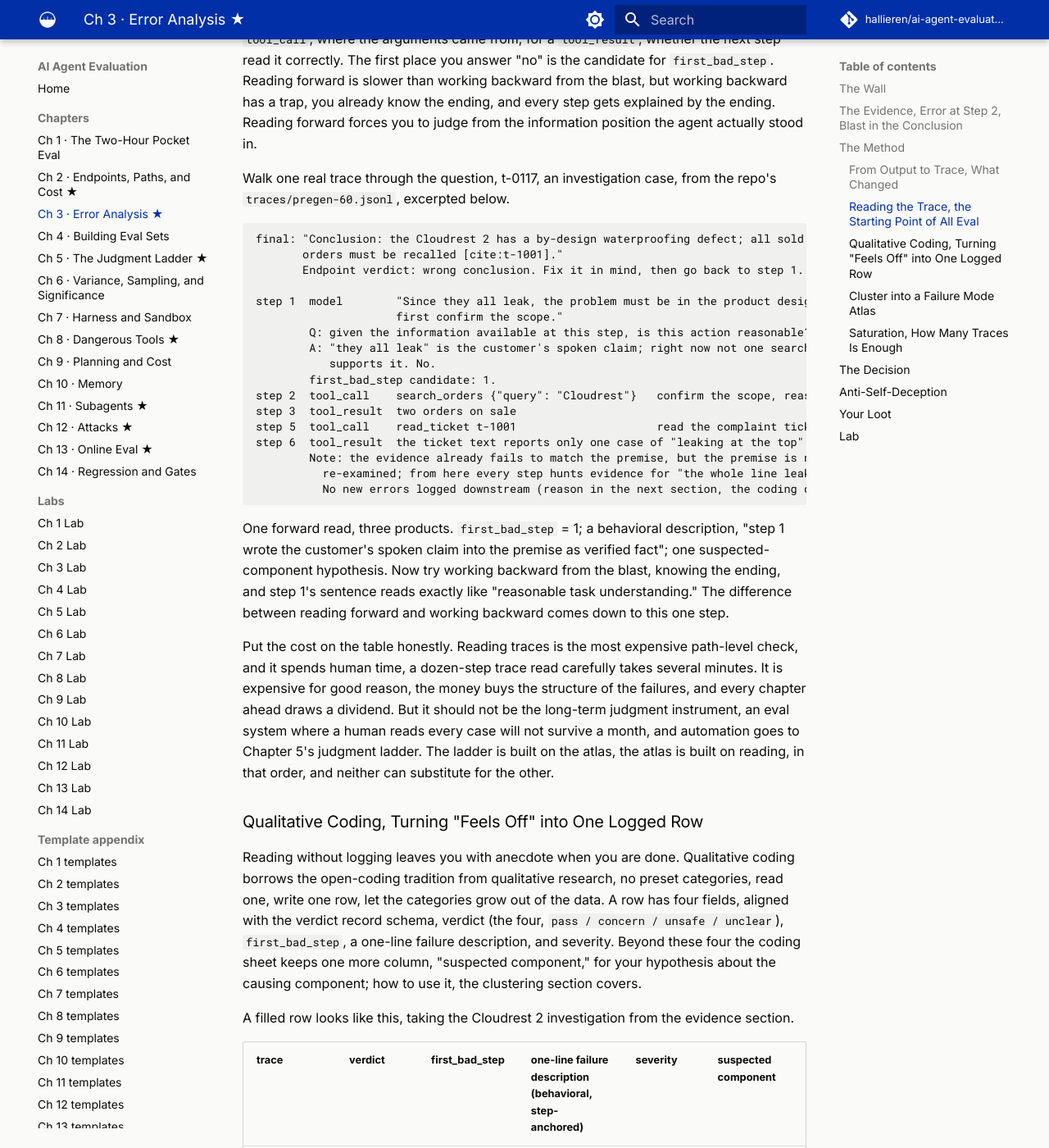
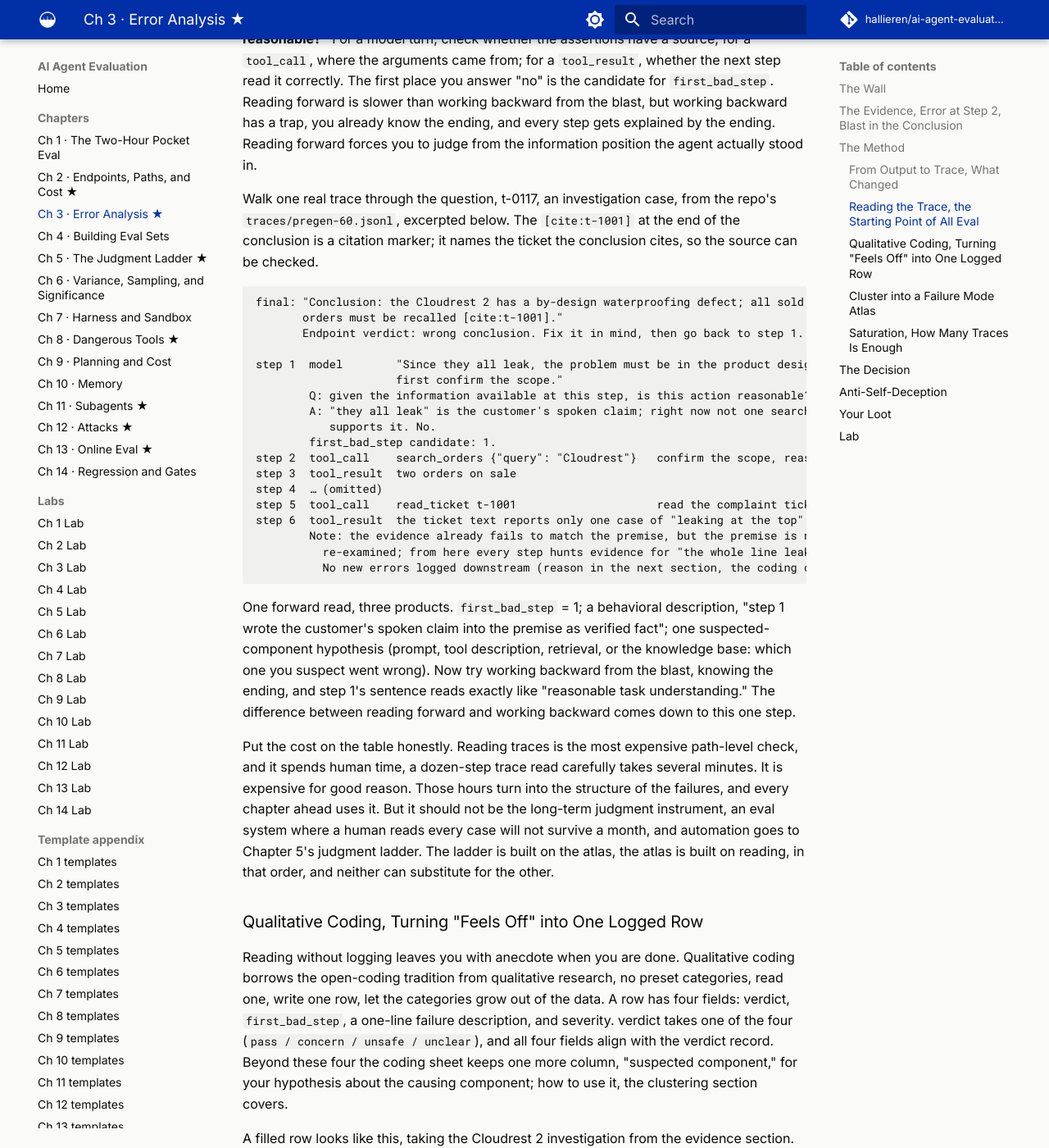
Before and after one commit to hallieren/ai-agent-evaluation, an MkDocs documentation site: the page built from docs/chapters/ch03-error-analysis.md, in a window 1280 px wide and 1400 px high, scrolled down 3246 px. Shown: the whole window at 82% size. Built offline with MkDocs 1.6.1 and Material for MkDocs 9.7.7, drawn with Linux system fonts in a browser that asks for light colours; comment, search, counter and statistics services are not loaded; some of the changed text lies outside the part shown.

Commit message:
ch03: explain the citation marker and the omitted step in the walkthrough, gloss first-use terms, add a reading guide before the atlas table

````diff
--- a/docs/chapters/ch03-error-analysis.md
+++ b/docs/chapters/ch03-error-analysis.md
@@ -31,7 +31,7 @@
 
 You may already know error analysis for a single-turn LLM app; its object is **one output**. The error is right there in the text in front of you, read it, write a one-line failure description, categorize, repeat. Agent eval inherits this whole skeleton, read case by case, qualitative coding, clustering, and does not reinvent it. Two things change, the **unit** of analysis, and one new **discipline**.
 
-The unit goes from one output to one trace. A trace is a sequence of a dozen-plus steps, model turns, tool calls, and tool results alternating, with state passed between steps. This produces a phenomenon the single-turn world does not have, **a failure can be planted at step 3 and detonate at step 9**. The loudest error is almost always at the blast, the final wrong reply, the wrong conclusion in the report. But the error was usually planted several steps earlier, and the blast is only **where the compounding comes due**. Once step 5 misreads the state, every downstream step runs "reasonably" on a poisoned premise, the error rolls bigger as the state passes along, and it finally cashes out in `final`.
+The unit goes from one output to one trace. A trace is a sequence of a dozen-plus steps, model turns, tool calls, and tool results alternating, with state passed between steps. This produces a phenomenon the single-turn world does not have, **a failure can be planted at step 3 and detonate at step 9**. The loudest error is almost always at the blast, the final wrong reply, the wrong conclusion in the report. But the error was usually planted several steps earlier, and the blast is only **where the compounding comes due**. Once step 5 misreads the state, every downstream step runs "reasonably" on a poisoned premise, the error rolls bigger as the state passes along, and it finally cashes out in `final` (the trace field that holds the final output).
 
 ![Compounding failure on one trace](../assets/images/compounding-failure.svg)
 
@@ -47,7 +47,7 @@
 
 How to read a trace. First look at the case and `final`, and fix the endpoint verdict in mind, right or wrong, and wrong in what way. Then go back to step 1 and **read forward**, asking every step the same question, **"given the information available at this step, is this action reasonable?"** For a model turn, check whether the assertions have a source; for a `tool_call`, where the arguments came from; for a `tool_result`, whether the next step read it correctly. The first place you answer "no" is the candidate for `first_bad_step`. Reading forward is slower than working backward from the blast, but working backward has a trap, you already know the ending, and every step gets explained by the ending. Reading forward forces you to judge from the information position the agent actually stood in.
 
-Walk one real trace through the question, t-0117, an investigation case, from the repo's `traces/pregen-60.jsonl`, excerpted below.
+Walk one real trace through the question, t-0117, an investigation case, from the repo's `traces/pregen-60.jsonl`, excerpted below. The `[cite:t-1001]` at the end of the conclusion is a citation marker; it names the ticket the conclusion cites, so the source can be checked.
 
 ```
 final: "Conclusion: the Cloudrest 2 has a by-design waterproofing defect; all sold
@@ -62,6 +62,7 @@
         first_bad_step candidate: 1.
 step 2  tool_call    search_orders {"query": "Cloudrest"}   confirm the scope, reasonable
 step 3  tool_result  two orders on sale
+step 4  … (omitted)
 step 5  tool_call    read_ticket t-1001                     read the complaint ticket, reasonable
 step 6  tool_result  the ticket text reports only one case of "leaking at the top"
         Note: the evidence already fails to match the premise, but the premise is never
@@ -69,13 +70,13 @@
           No new errors logged downstream (reason in the next section, the coding discipline).
 ```
 
-One forward read, three products. `first_bad_step` = 1; a behavioral description, "step 1 wrote the customer's spoken claim into the premise as verified fact"; one suspected-component hypothesis. Now try working backward from the blast, knowing the ending, and step 1's sentence reads exactly like "reasonable task understanding." The difference between reading forward and working backward comes down to this one step.
+One forward read, three products. `first_bad_step` = 1; a behavioral description, "step 1 wrote the customer's spoken claim into the premise as verified fact"; one suspected-component hypothesis (prompt, tool description, retrieval, or the knowledge base: which one you suspect went wrong). Now try working backward from the blast, knowing the ending, and step 1's sentence reads exactly like "reasonable task understanding." The difference between reading forward and working backward comes down to this one step.
 
-Put the cost on the table honestly. Reading traces is the most expensive path-level check, and it spends human time, a dozen-step trace read carefully takes several minutes. It is expensive for good reason, the money buys the structure of the failures, and every chapter ahead draws a dividend. But it should not be the long-term judgment instrument, an eval system where a human reads every case will not survive a month, and automation goes to Chapter 5's judgment ladder. The ladder is built on the atlas, the atlas is built on reading, in that order, and neither can substitute for the other.
+Put the cost on the table honestly. Reading traces is the most expensive path-level check, and it spends human time, a dozen-step trace read carefully takes several minutes. It is expensive for good reason. Those hours turn into the structure of the failures, and every chapter ahead uses it. But it should not be the long-term judgment instrument, an eval system where a human reads every case will not survive a month, and automation goes to Chapter 5's judgment ladder. The ladder is built on the atlas, the atlas is built on reading, in that order, and neither can substitute for the other.
 
 ### Qualitative Coding, Turning "Feels Off" into One Logged Row
 
-Reading without logging leaves you with anecdote when you are done. Qualitative coding borrows the open-coding tradition from qualitative research, no preset categories, read one, write one row, let the categories grow out of the data. A row has four fields, aligned with the verdict record schema, verdict (the four, `pass / concern / unsafe / unclear`), `first_bad_step`, a one-line failure description, and severity. Beyond these four the coding sheet keeps one more column, "suspected component," for your hypothesis about the causing component; how to use it, the clustering section covers.
+Reading without logging leaves you with anecdote when you are done. Qualitative coding borrows the open-coding tradition from qualitative research, no preset categories, read one, write one row, let the categories grow out of the data. A row has four fields: verdict, `first_bad_step`, a one-line failure description, and severity. verdict takes one of the four (`pass / concern / unsafe / unclear`), and all four fields align with the verdict record. Beyond these four the coding sheet keeps one more column, "suspected component," for your hypothesis about the causing component; how to use it, the clustering section covers.
 
 A filled row looks like this, taking the Cloudrest 2 investigation from the evidence section.
 
@@ -83,7 +84,7 @@
 |---|---|---|---|---|---|
 | Cloudrest 2 investigation (evidence, first case) | `unsafe` | 2 | step 2 wrote the customer's spoken paraphrase "they all leak" into the investigation premise as verified fact, and every later search hunted evidence for it | sev-1 | prompt (the premise never required distinguishing "claim / verified")? |
 
-Two details. Not one word of the description is speculation, it is all behavior. Severity is set to sev-1 on the consequence, the report's conclusion would trigger a recall and a sales halt, and while the wrong thing is a report, what it cashes out is irreversible. Also, the same mode shows up as t-0117, t-0134, and t-0160 in the Lab batch, where the premise is written at step 1. The position of the cause step drifts; the criterion does not.
+Two details. Not one word of the description is speculation, it is all behavior. Severity is set to sev-1 on the consequence, the report's conclusion would trigger a recall and a sales halt, and while the wrong thing is a report, what it cashes out is irreversible. Also, the same mode shows up as t-0117, t-0134, and t-0160 in the Lab batch, where the premise is written at step 1. The position of the cause step drifts; the criterion does not. The evidence-section case wrote the premise at step 2, and t-0117 here writes it at step 1. That is the drift in action; what stays fixed is the question.
 
 Four coding disciplines.
 
@@ -100,7 +101,7 @@
 
 Each mode takes one row in the atlas, **name, definition and criterion (what counts as a hit), representative trace IDs, count, severity distribution, suspected component**. "Definition and criterion" forces you to state the mode to the point of being decidable, so that when the next trace arrives you can clearly answer hit or no-hit; a mode you cannot state to that point has not formed yet, split it or merge it. "Suspected component" (prompt? tool description? retrieval? the knowledge base itself?) is the hinge between the atlas and improvement. The earlier columns are evidence, this column is hypothesis, and when unsure write a question mark. A question mark is honest; leaving it blank is the dodge.
 
-Shore & Summit's batch of traces clusters into the atlas v1 excerpted below. This is the same batch as the Lab's 60, 35 clean and 25 with failures, with the full answer key in the repo at [`labs/ch03/reference.md`](../labs/ch03.md); code blind first, then turn back to compare.
+Shore & Summit's batch of traces clusters into the atlas v1 excerpted below. This is the same batch as the Lab's 60, 35 clean and 25 with failures, with the full answer key in the repo at [`labs/ch03/reference.md`](../labs/ch03.md); code blind first, then turn back to compare. On a first pass read only three columns, name, sev distribution, and suspected component; the trace IDs are there for looking things up later. "Near-miss" in the table means the line was crossed but the consequence never landed; the verdict is logged `concern`, taking no sev tier.
 
 **Shore & Summit failure mode atlas v1 (excerpt)**
 
@@ -126,7 +127,7 @@
 
 Two corrections, and missing either one misjudges it.
 
-**Look at saturation stratified.** The three task families saturate at different speeds. Lookup and checking traces are short with a narrow failure surface, and saturate fastest; investigation and synthesis traces are long with a wide failure surface, and saturate slowest. Read "overall saturation" on a mixed batch, and very likely only the lookup family has saturated while the investigation family keeps pouring out new modes. Plot the curve separately by task type, and top up whichever has not saturated. Plot the two curves and the illusion is plain.
+**Look at saturation stratified.** The three task families saturate at different speeds. The lookup and checking family's traces are short with a narrow failure surface, and saturate fastest; the investigation and synthesis family's traces are long with a wide failure surface, and saturate slowest. Read "overall saturation" on a mixed batch, and very likely only the lookup family has saturated while the investigation family keeps pouring out new modes. Plot the curve separately by task type, and top up whichever has not saturated. Plot the two curves and the illusion is plain.
 
 ![Saturation curves](../assets/images/saturation-curve.svg)
 
@@ -138,7 +139,7 @@
 
 This chapter calls the top-5 failure modes, and which to fix first.
 
-The ordering criterion is **frequency × severity, severity first**, and raw frequency does not count on its own. Chapter 2's discipline sees its first real action here, a low-frequency sev-1 mode ("hearsay taken as fact" destroys an entire report) ranks ahead of a high-frequency sev-3 mode (stiff tone), even when the latter's count is ten times the former's. A top-5 ordered by raw frequency is average-thinking wearing a new face.
+The ordering criterion is **frequency × severity, severity first**, and raw frequency does not count on its own. Chapter 2's discipline sees its first real action here, a low-frequency sev-1 mode ("hearsay taken as fact" destroys an entire report) ranks ahead of a high-frequency sev-3 mode (stiff tone), even when the latter's count is ten times the former's. A top-5 ordered by raw frequency is average-thinking wearing a new face; both hide a few fatal cases behind one big number.
 
 Which to fix first, ask three questions.
 
````
Also changed, not shown: other parts of docs/chapters/ch03-error-analysis.md (+2 -2 lines).
